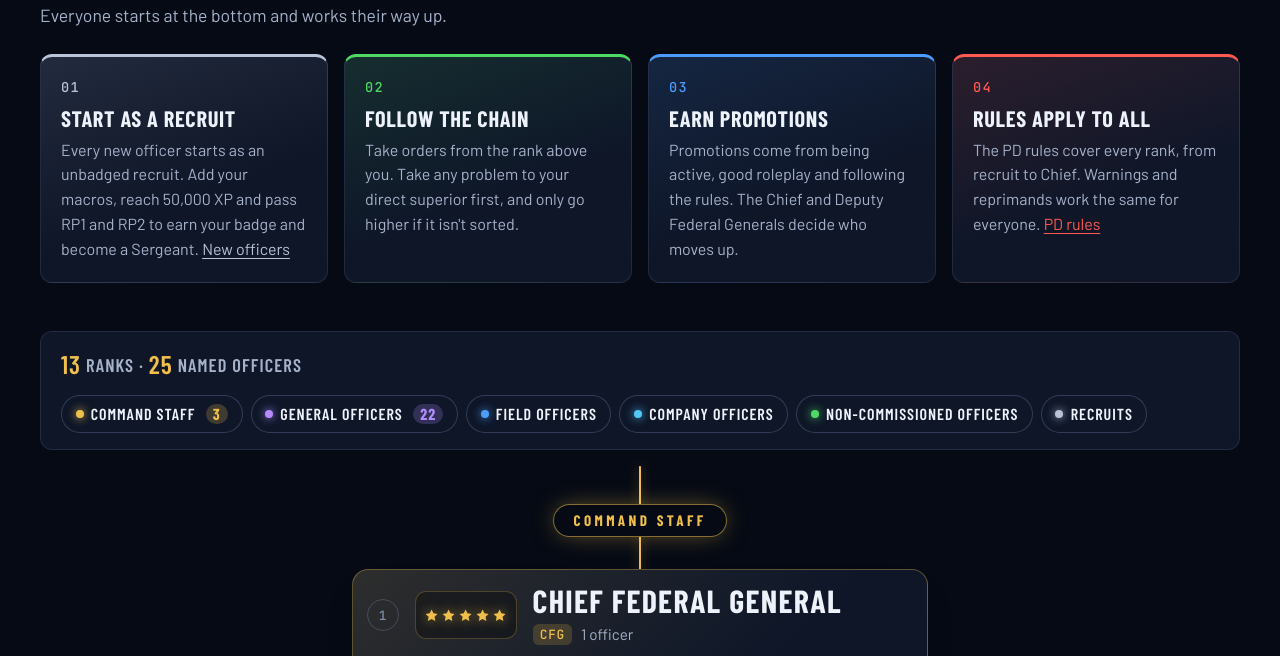
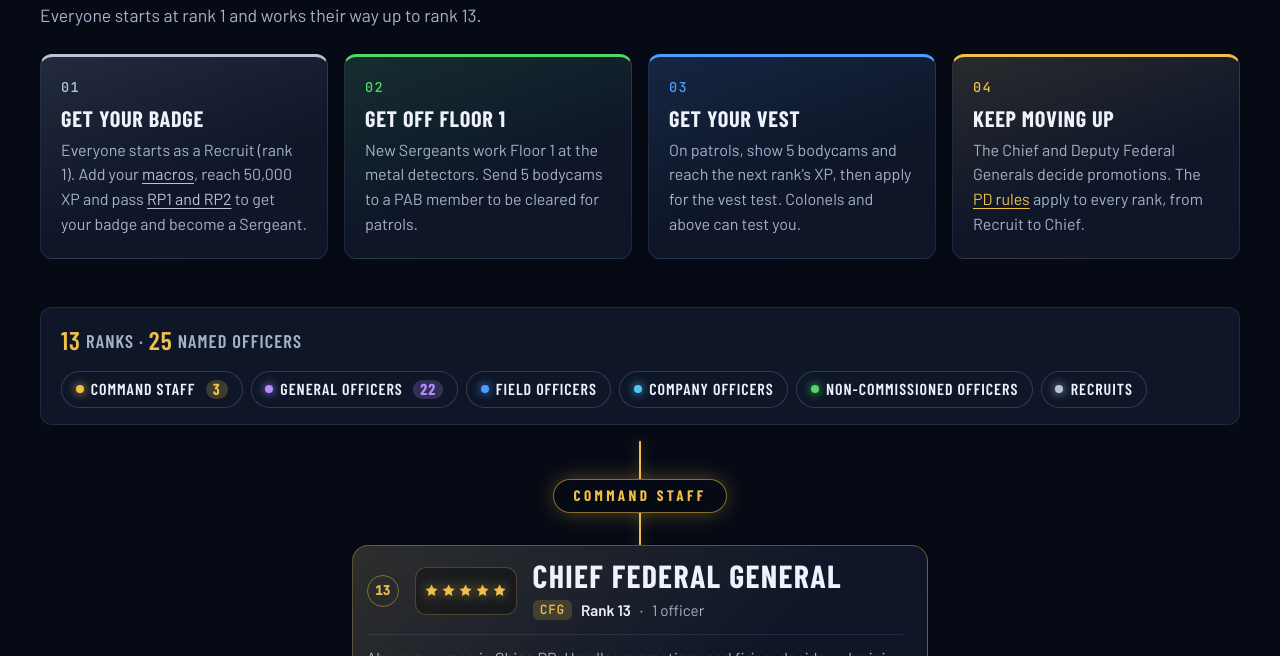
Before and after one commit to Chicopd123/chicopd123.github.io, a plain HTML site: page command.html in a window 1280 px wide. Shown: the part 378-1034 px from the top of the page. Drawn offline with nearby package versions, Linux system fonts and the light colour scheme; a web font is replaced by a local one.

Commit message:
Rank numbers 1-13 and real duties for each rank

```diff
--- a/assets/data.js
+++ b/assets/data.js
@@ -123,7 +123,7 @@ CHICO.violationMacro = function (group, item) {
   return "/me ISSUE " + item[0] + " " + item[1] + " [+" + group.minutes + "MIN]";
 };
 
-/* Chain of command. Highest rank first.
+/* Chain of command. Highest rank first (Chief = rank 13, Recruit = rank 1).
    To add someone, put their name in the "people" list for their rank.
    "about" is the short description of what the rank does.
    many: true means the rank has too many officers to list by name. */
@@ -140,30 +140,30 @@ CHICO.command = [
     { rank: "Lieutenant General", short: "LG", insignia: "stars2", people: ["Kryptic Khaos", "Big Papabear", "Diggy Rogers"],
       about: "Keeps the department running day to day: training standards, events and how officers behave on duty." },
     { rank: "Major General", short: "MG", insignia: "stars1", people: ["Kyler Random", "Smooth", "John Gibbs", "Sarah Warwick", "Miss Smith", "Billy Jackson", "Bronx Baby", "Lonno Rampa", "Kevin Alcala", "Mrs Dagreat", "Dr Satan", "Leah Gibbs", "Shellz Hunter", "Thomas Miller", "Jayden Lucious", "Bones Brazy", "Monster Bud"],
-      about: "Supports the senior generals. Supervises shifts and the officers below, and helps train and check newer officers." }
+      about: "Supervisors, and usually high up in the units." }
   ] },
   { tier: "Field officers", tone: "blue", ranks: [
     { rank: "Colonel", short: "COL", insignia: "eagle", many: true,
-      about: "Commands the officers on duty, organises patrols and makes sure the PD rules are followed." },
+      about: "Supervises when no Major General is around, and can be a tester for the vest test." },
     { rank: "Major", short: "MAJ", insignia: "leaf", many: true,
-      about: "Backs up the Colonel, supervises officers on shift and checks arrests and reports." }
+      about: "Overlooks the other vested officers and helps them." }
   ] },
   { tier: "Company officers", tone: "cyan", ranks: [
     { rank: "Captain", short: "CPT", insignia: "bars2", many: true,
-      about: "Leads a shift or team, takes control of scenes and reports up to the Major." },
+      about: "Same as a Lieutenant: teaches RP1 and RP2, and can take badged officers on a 10-12 (ride-along)." },
     { rank: "Lieutenant", short: "LT", insignia: "bars1", many: true,
-      about: "The first leadership rank. Runs scenes, guides newer officers and passes problems up the chain." }
+      about: "Teaches RP1 and RP2, and can take badged officers on a 10-12 (ride-along)." }
   ] },
   { tier: "Non-commissioned officers", tone: "green", ranks: [
     { rank: "Sergeant Major", short: "SGM", insignia: "chev3r2", many: true,
-      about: "The most senior sergeant. Looks after the sergeants and keeps standards high across the lower ranks." },
+      about: "Cleared from Floor 1, so can go on patrols. Shows 5 bodycams (BC) and reaches the next rank's XP to apply for the vest test." },
     { rank: "First Sergeant", short: "1SG", insignia: "chev3r1", many: true,
-      about: "Helps the Sergeant Major, keeps the sergeants organised and checks on officers' conduct." },
+      about: "Sends 5 bodycams (BC) to a PAB member, who checks them and clears you from Floor 1 so you can go on patrols." },
     { rank: "Sergeant", short: "SGT", insignia: "chev3", many: true,
-      about: "The first badged rank. Patrols on their own, makes arrests and helps recruits on traffic stops and pursuits." }
+      about: "Just got the badge. Works on Floor 1 at the metal detectors." }
   ] },
   { tier: "Recruits", tone: "silver", ranks: [
     { rank: "Recruit", short: "RCT", insignia: "none", many: true,
-      about: "Unbadged and in training. Adds their macros, works up to 50,000 XP and passes RP1 and RP2 to earn a badge and become a Sergeant." }
+      about: "Unbadged. Needs to add the macros, reach 50,000 XP and pass RP1 and RP2 to get a badge." }
   ] }
 ];
--- a/assets/site.js
+++ b/assets/site.js
@@ -503,6 +503,7 @@
     var tree = $("#cmd-tree");
     if (!tree || !window.CHICO || !CHICO.command) return;
     var html = "", legend = "", named = 0, level = 0;
+    var totalRanks = CHICO.command.reduce(function (n, tier) { return n + tier.ranks.length; }, 0);
     CHICO.command.forEach(function (tier) {
       var tierCount = 0, ranks = "";
       tier.ranks.forEach(function (r) {
@@ -518,8 +519,8 @@
           : (r.many ? "" : '<ul class="cmd-people"><li class="cmd-person is-open"><span class="cmd-avatar" aria-hidden="true">?</span><span class="cmd-name">To be announced</span><span class="cmd-role">' + esc(r.rank) + "</span></li></ul>");
         var countText = people.length ? people.length + (people.length === 1 ? " officer" : " officers") : (r.many ? "Many officers" : "Open");
         ranks += '<li class="cmd-rank' + (top ? " is-top" : "") + '">' +
-          '<div class="cmd-rank-head"><div class="cmd-rank-top"><span class="cmd-level" aria-hidden="true">' + level + "</span>" + insignia(r.insignia) +
-          '<div class="cmd-rank-text"><h2>' + esc(r.rank) + '</h2><p><span class="cmd-abbr">' + esc(r.short) + "</span>" + countText + "</p></div></div>" +
+          '<div class="cmd-rank-head"><div class="cmd-rank-top"><span class="cmd-level" title="Rank ' + (totalRanks - level + 1) + '">' + (totalRanks - level + 1) + "</span>" + insignia(r.insignia) +
+          '<div class="cmd-rank-text"><h2>' + esc(r.rank) + '</h2><p><span class="cmd-abbr">' + esc(r.short) + '</span><span class="cmd-num">Rank ' + (totalRanks - level + 1) + "</span>" + countText + "</p></div></div>" +
           (r.about ? '<p class="cmd-about">' + esc(r.about) + "</p>" : "") + "</div>" + cards + "</li>";
       });
       named += tierCount;
--- a/assets/style.css
+++ b/assets/style.css
@@ -616,3 +616,6 @@ body { padding-left: env(safe-area-inset-left); padding-right: env(safe-area-ins
   .cmd-about { font-size: .95rem; }
   .cmd-people.is-compact .cmd-person { width: calc(50% - .35rem); }
 }
+.cmd-num { color: var(--text); font-weight: 600; }
+.cmd-num::after { content: "\00b7"; margin-left: .55rem; color: var(--dim); }
+.cmd-level { color: var(--tone); border-color: color-mix(in srgb, var(--tone) 45%, transparent); font-weight: 700; }
--- a/command.html
+++ b/command.html
@@ -41,12 +41,12 @@
 <div class="wrap">
   <section class="cmd-how" aria-labelledby="how-title">
     <h2 id="how-title">How the system works</h2>
-    <p>Everyone starts at the bottom and works their way up.</p>
+    <p>Everyone starts at rank 1 and works their way up to rank 13.</p>
     <ol class="cmd-steps">
-      <li class="cmd-step tone-silver"><h3>Start as a recruit</h3><p>Every new officer starts as an unbadged recruit. Add your macros, reach 50,000 XP and pass RP1 and RP2 to earn your badge and become a Sergeant. <a href="new-officers.html">New officers</a></p></li>
-      <li class="cmd-step tone-green"><h3>Follow the chain</h3><p>Take orders from the rank above you. Take any problem to your direct superior first, and only go higher if it isn't sorted.</p></li>
-      <li class="cmd-step tone-blue"><h3>Earn promotions</h3><p>Promotions come from being active, good roleplay and following the rules. The Chief and Deputy Federal Generals decide who moves up.</p></li>
-      <li class="cmd-step tone-red"><h3>Rules apply to all</h3><p>The PD rules cover every rank, from recruit to Chief. Warnings and reprimands work the same for everyone. <a href="rules.html">PD rules</a></p></li>
+      <li class="cmd-step tone-silver"><h3>Get your badge</h3><p>Everyone starts as a Recruit (rank 1). Add your <a href="macros.html">macros</a>, reach 50,000 XP and pass <a href="rp-videos.html">RP1 and RP2</a> to get your badge and become a Sergeant.</p></li>
+      <li class="cmd-step tone-green"><h3>Get off Floor 1</h3><p>New Sergeants work Floor 1 at the metal detectors. Send 5 bodycams to a PAB member to be cleared for patrols.</p></li>
+      <li class="cmd-step tone-blue"><h3>Get your vest</h3><p>On patrols, show 5 bodycams and reach the next rank's XP, then apply for the vest test. Colonels and above can test you.</p></li>
+      <li class="cmd-step tone-gold"><h3>Keep moving up</h3><p>The Chief and Deputy Federal Generals decide promotions. The <a href="rules.html">PD rules</a> apply to every rank, from Recruit to Chief.</p></li>
     </ol>
   </section>
   <div class="cmd-legend" id="cmd-legend" aria-label="Groups"></div>
```
